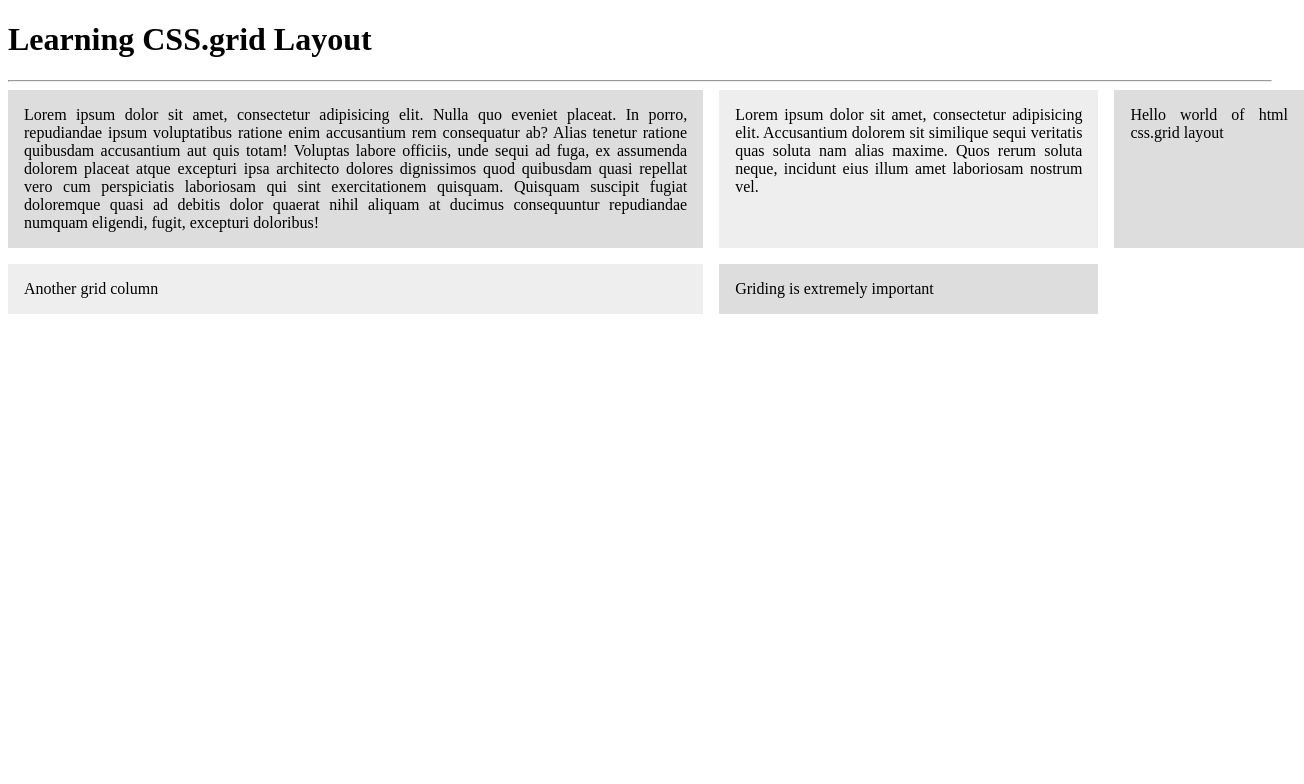
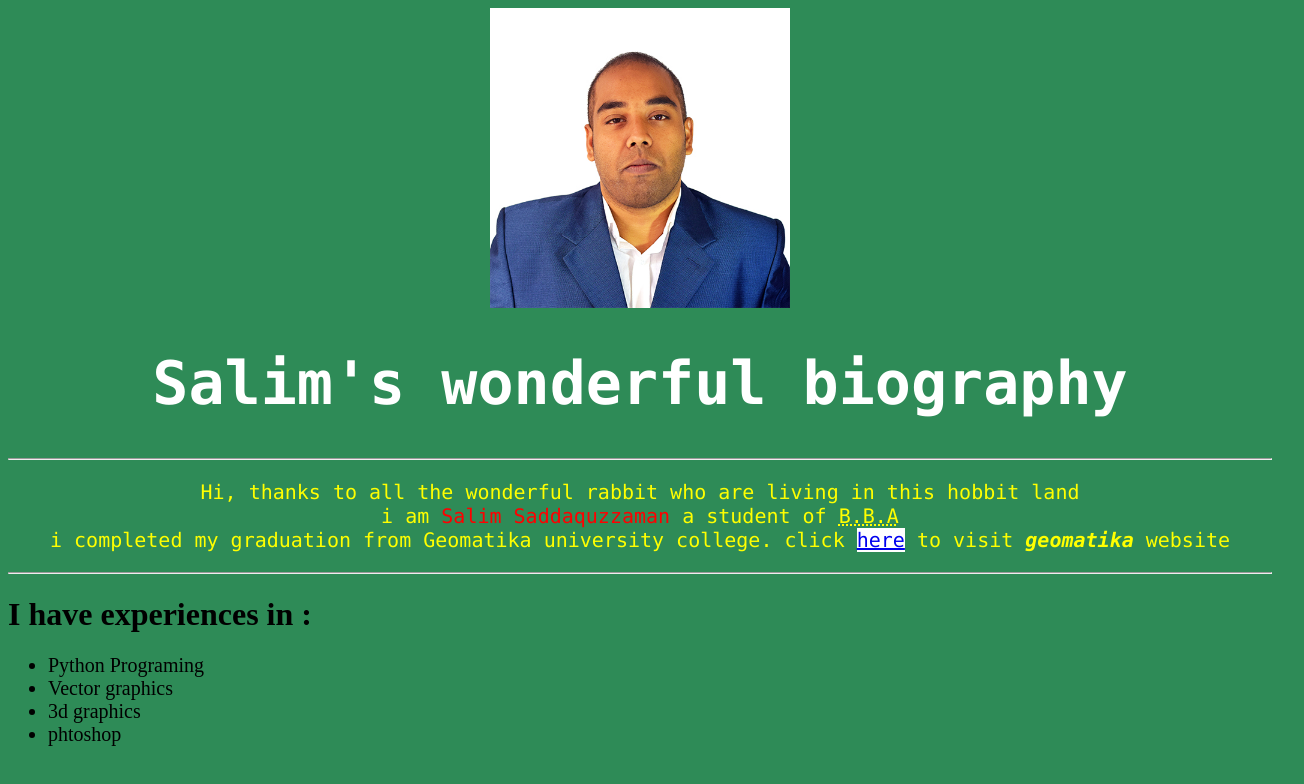
Before and after one commit to sk-Prime/hello_pages, a plain HTML site: page index.html in a window 1280 px wide. Shown: the whole page, 1304 px wide, since content can reach past the window. Drawn offline with Linux system fonts and the light colour scheme.

Commit message:
Add files via upload

```diff
--- a/index.html
+++ b/index.html
@@ -1,31 +1,22 @@
 <!DOCTYPE html>
 <html>
-	<meta name="viewport" content="width=device-width, initial-scale=1">
-	<style>
-		.wrapper {
-			text-align: justify;
-			display:grid;
-			grid-template-columns: 55% 30% 15%;
-			grid-column-gap: 1em;
-			grid-row-gap: 1em;
-		}
-		.wrapper > div {
-			background: #eee;
-			padding: 1em;
-		}
-		.wrapper > div:nth-child(odd){
-			background: #ddd;
-		}
-	</style>
+<body style="background-color:seagreen;">
+<a href="https://www.linkedin.com/in/salim-saddaq/"><img src="image.jpg", title="salim's photo", style="display:block; margin-left:auto; margin-right:auto; width:300px;"></a>
+<h1 style="color:white; font-family:consolas; font-size:60px; text-align:center;">Salim's wonderful biography</h1>
+<hr>
 
-	<body>
-		<h1>Learning CSS.grid Layout</h1><hr>
-		<div class="wrapper">
-			<div>Lorem ipsum dolor sit amet, consectetur adipisicing elit. Nulla quo eveniet placeat. In porro, repudiandae ipsum voluptatibus ratione enim accusantium rem consequatur ab? Alias tenetur ratione quibusdam accusantium aut quis totam! Voluptas labore officiis, unde sequi ad fuga, ex assumenda dolorem placeat atque excepturi ipsa architecto dolores dignissimos quod quibusdam quasi repellat vero cum perspiciatis laboriosam qui sint exercitationem quisquam. Quisquam suscipit fugiat doloremque quasi ad debitis dolor quaerat nihil aliquam at ducimus consequuntur repudiandae numquam eligendi, fugit, excepturi doloribus!</div>
-			<div>Lorem ipsum dolor sit amet, consectetur adipisicing elit. Accusantium dolorem sit similique sequi veritatis quas soluta nam alias maxime. Quos rerum soluta neque, incidunt eius illum amet laboriosam nostrum vel.</div>
-			<div>Hello world of html css.grid layout</div>
-			<div>Another grid column</div>
-			<div>Griding is extremely important</div>
-		</div>
-	</body>
+<p style="color:yellow; font-family:consolas; font-size:20px; text-align:center;">Hi, thanks to all the wonderful rabbit who are living in this hobbit land<br>
+i am <span style="color:red">Salim Saddaquzzaman</span> a student of <abbr title="Bachelor of business administration">B.B.A</abbr><br>i completed my
+graduation from Geomatika university college. click <a href="http://103.6.244.26/lms/" style="background-color:white">here</a> to visit <i><b>geomatika</b></i> website</p>
+<hr>
+<h1>I have experiences in :</h1>
+
+<ul style="font-size:20px;">
+    <li>Python Programing</li>
+    <li>Vector graphics</li>
+    <li>3d graphics</li>
+    <li>phtoshop</li>
+</ul>
+
+</body>
 </html>
```
Also changed, not shown: image.jpg (added).
